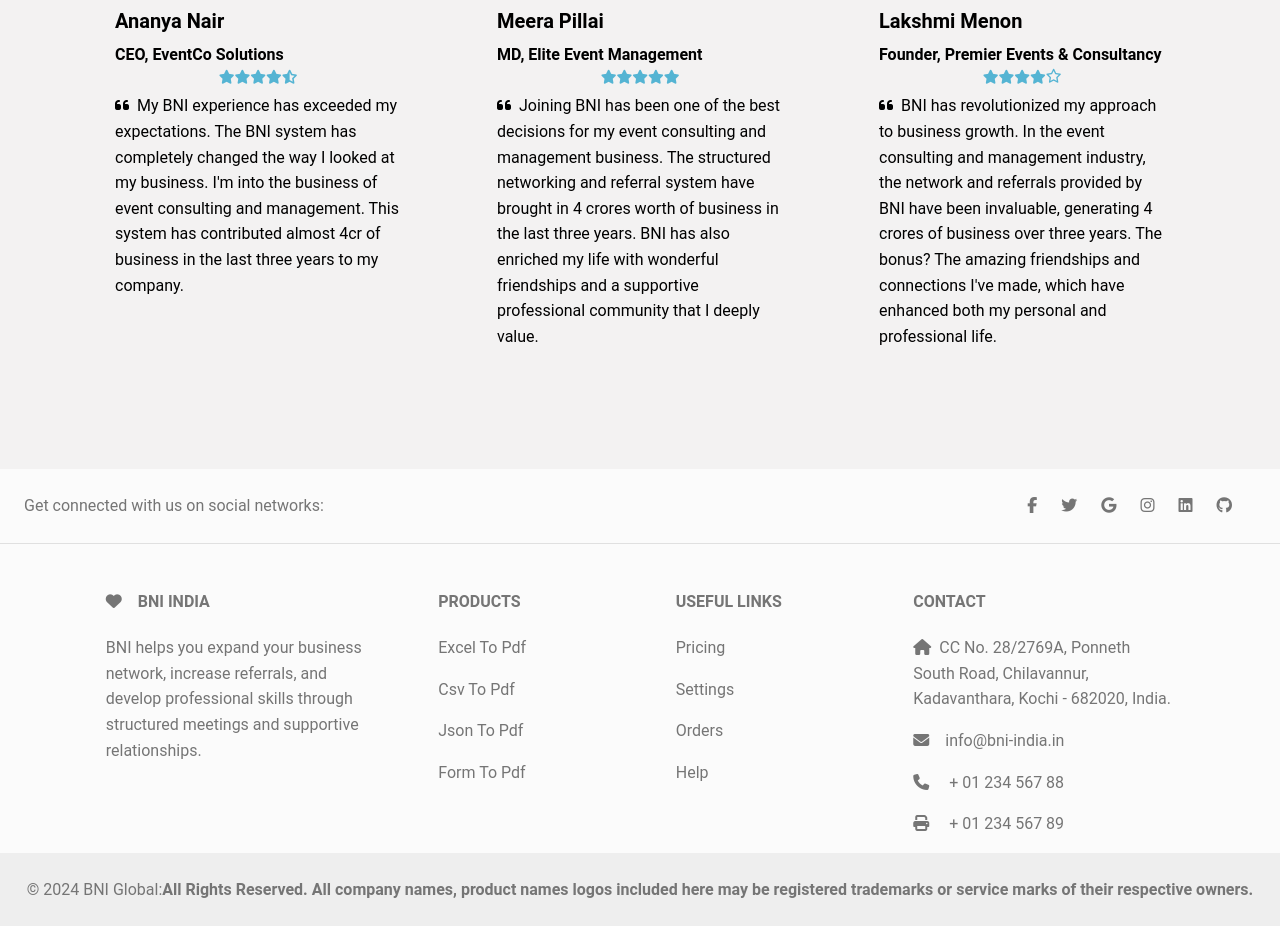
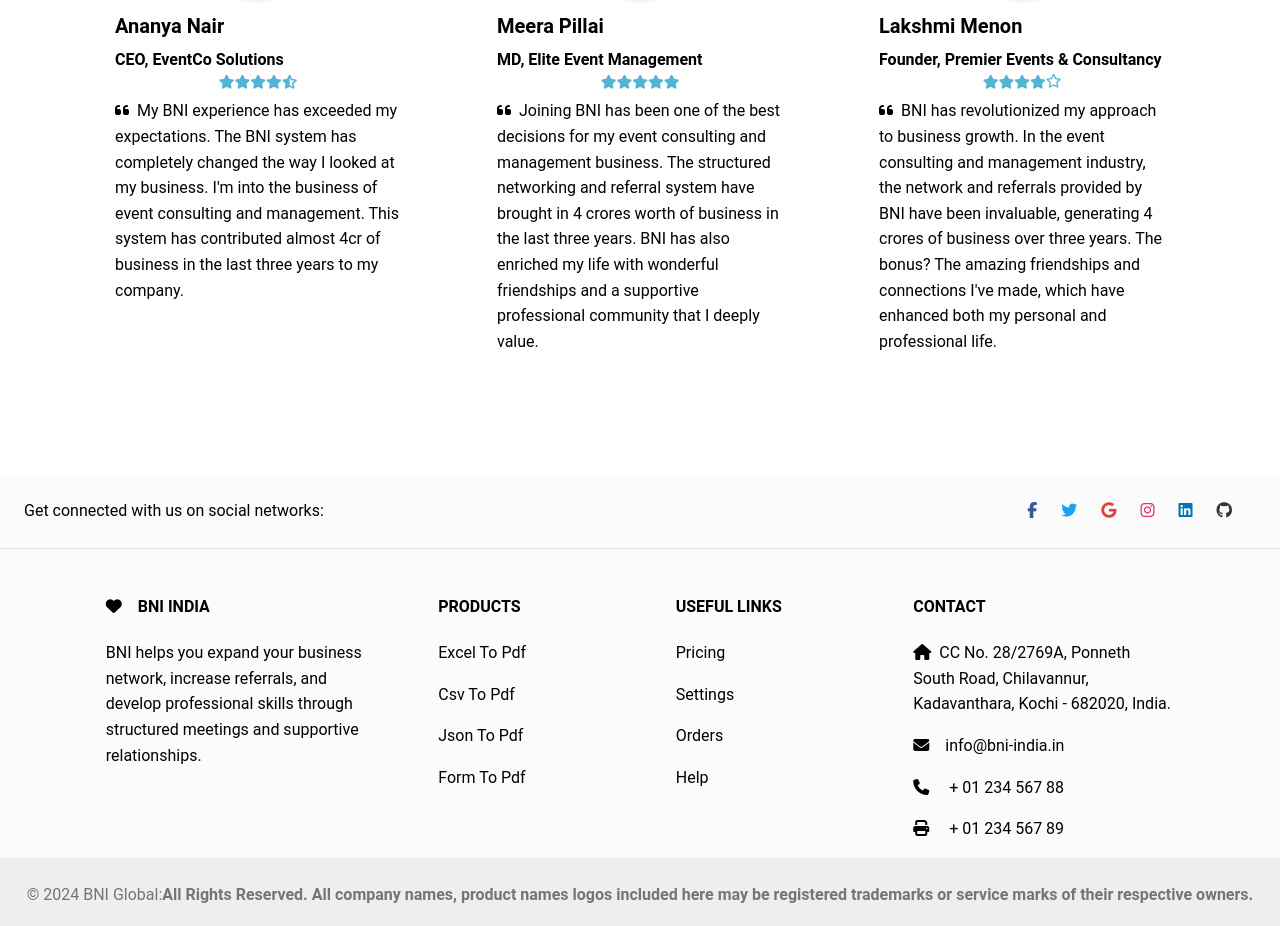
Before and after one commit to DeVka-K/BNI-Roster-2-, a React (Create React App) app in the folder bni_roster_frontend/: page / in a window 1280 px wide. Shown: the part 1871-2797 px from the top of the page. Built offline with nearby package versions, Linux system fonts and the light colour scheme.

Commit message:
updated footer

```diff
--- a/bni_roster_frontend/src/Components/Footer.tsx
+++ b/bni_roster_frontend/src/Components/Footer.tsx
@@ -6,33 +6,33 @@
     <MDBFooter bgColor='light' className='text-center text-lg-start text-muted'>
       <section className='d-flex justify-content-center justify-content-lg-between p-4 border-bottom'>
         <div className='me-5 d-none d-lg-block'>
-          <span>Get connected with us on social networks:</span>
+          <span  style={{ color: '#000000'}}>Get connected with us on social networks:</span>
         </div>
 
 <div>
       <a href='#' className='me-4 text-reset'>
-            <MDBIcon fab icon="facebook-f" />
+        <MDBIcon fab icon="facebook-f" style={{ color: '#3b5998' }} />
       </a>
       <a href='#' className='me-4 text-reset'>
-            <MDBIcon fab icon="twitter" />
+        <MDBIcon fab icon="twitter" style={{ color: '#1da1f2' }} />
       </a>
       <a href='#' className='me-4 text-reset'>
-            <MDBIcon fab icon="google" />
+        <MDBIcon fab icon="google" style={{ color: '#db4437' }} />
       </a>
       <a href='#' className='me-4 text-reset'>
-            <MDBIcon fab icon="instagram" />
+        <MDBIcon fab icon="instagram" style={{ color: '#e1306c' }} />
       </a>
       <a href='#' className='me-4 text-reset'>
-            <MDBIcon fab icon="linkedin" />
+        <MDBIcon fab icon="linkedin" style={{ color: '#0077b5' }} />
       </a>
       <a href='#' className='me-4 text-reset'>
-            <MDBIcon fab icon="github" />
+        <MDBIcon fab icon="github" style={{ color: '#333' }} />
       </a>
     </div>
       </section>
 
       <section className=''>
-        <MDBContainer className='text-center text-md-start mt-5'>
+        <MDBContainer className='text-center text-md-start mt-5' style={{ color: '#000000' }}>
           <MDBRow className='mt-3'>
             <MDBCol md="3" lg="4" xl="3" className='mx-auto mb-4'>
               <h6 className='text-uppercase fw-bold mb-4'>
--- a/bni_roster_frontend/src/Components/Header.tsx
+++ b/bni_roster_frontend/src/Components/Header.tsx
@@ -22,10 +22,10 @@
   return (
     <MDBNavbar expand='lg' light bgColor='light'>
       <MDBContainer fluid>
-        <MDBNavbarBrand href='#' >
+        <MDBNavbarBrand href='#' className='ms-5' >
             <img
               src='/Images/bnilogo2.png'
-              height='30'
+              height='35'
               alt=''
               loading='lazy'
             />
@@ -40,7 +40,7 @@
         <MDBCollapse navbar open={openNavSecond } >
         {/*  */}
           <MDBNavbarNav right fullWidth={false}>
-            <MDBNavbarItem style={{display:'flex', flexDirection:'column',alignItems:'center',paddingLeft:'52rem'}} >
+            <MDBNavbarItem style={{display:'flex', flexDirection:'column',alignItems:'center',paddingLeft:'48rem'}} >
               <MDBNavbarLink active aria-current='page' href='#' className='me-4'>
                 Home
               </MDBNavbarLink>
--- a/bni_roster_frontend/src/Components/Testimonial.tsx
+++ b/bni_roster_frontend/src/Components/Testimonial.tsx
@@ -41,7 +41,7 @@
 
   const sectionStyle: React.CSSProperties = {
     color: '#000',
-    backgroundColor: '#f3f2f2'
+    backgroundColor: '#ffffff'
   };
 
   const cardStyle: React.CSSProperties = {
```
Lines whose indentation alone changed are shown as unchanged.
